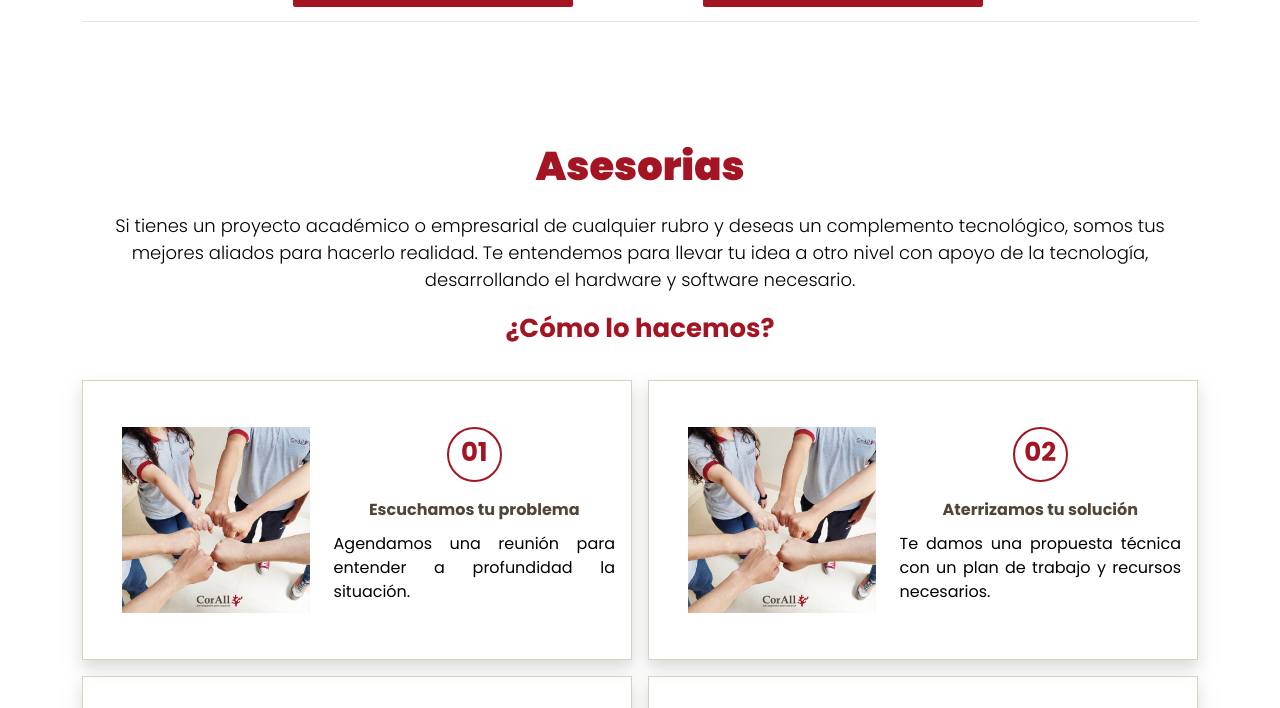
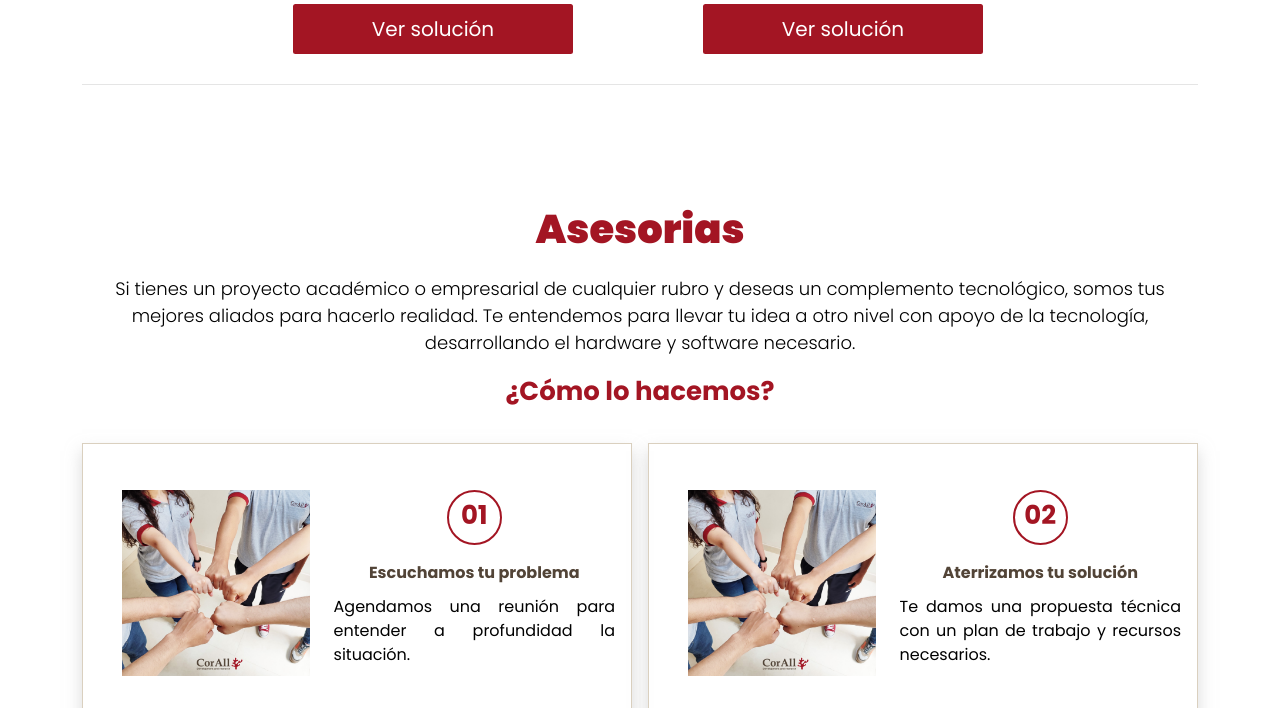
Before and after one commit to fabrizziodbc/corall2022, a website: page index.html in a window 1280 px wide. Shown: the part 3195-3903 px from the top of the page. Drawn offline with nearby package versions, Linux system fonts and the light colour scheme; some packages are replaced by stand-ins of ours.

Commit message:
Fix hr's

```diff
--- a/index.html
+++ b/index.html
@@ -230,7 +230,6 @@
           class="about__img"
         />
       </div>
-      <hr />
       <hr />
       <div class="clients">
         <div class="clients__title-container">
--- a/styles/styles.scss
+++ b/styles/styles.scss
@@ -643,6 +643,9 @@ body {
 .language-bar__eng, .language-bar__esp{
   cursor: pointer;
 }
+hr{
+  margin: 16px 0;
+}
 @media (min-width: 530px) {
   .clients {
     .clients__title-container {
@@ -714,7 +717,7 @@ body {
 
 @media (min-width: 768px) {
   hr {
-    margin: 0 82px;
+    margin: 16px 82px;
   }
   .header {
     padding: 8px 22px;
```
Also changed, not shown: styles/styles.css.
